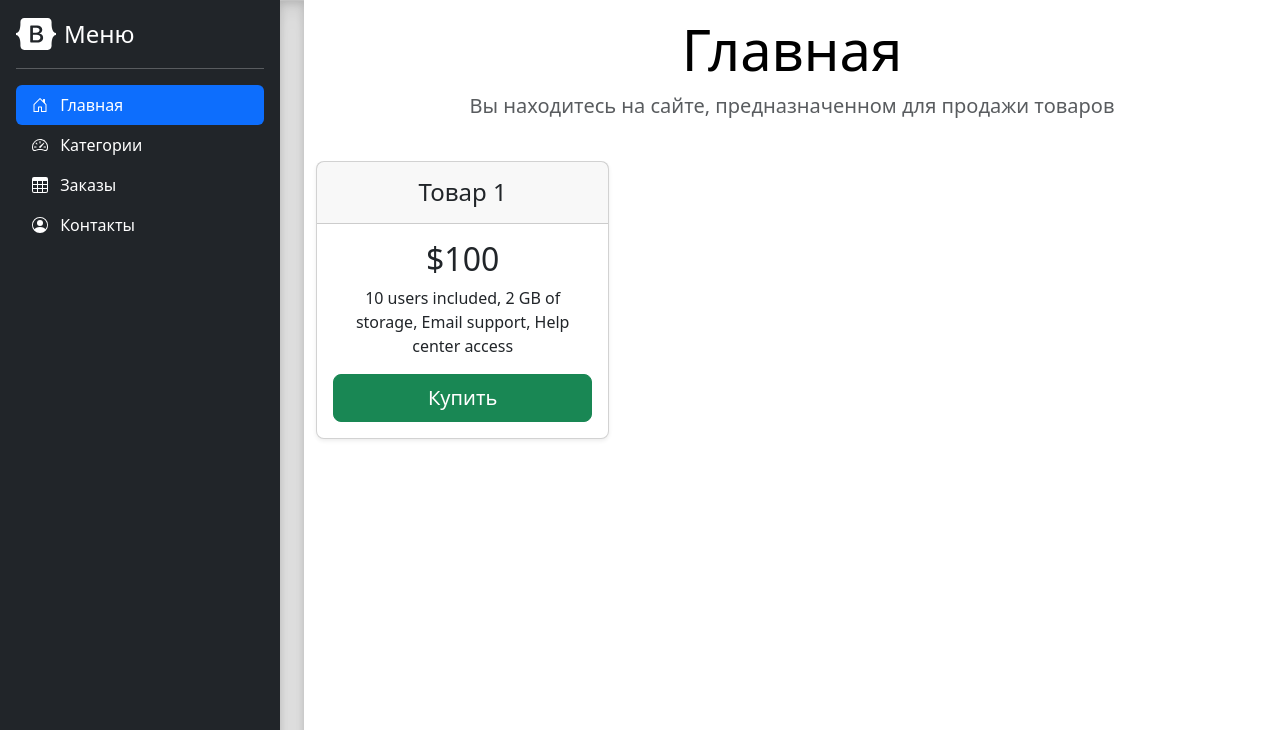
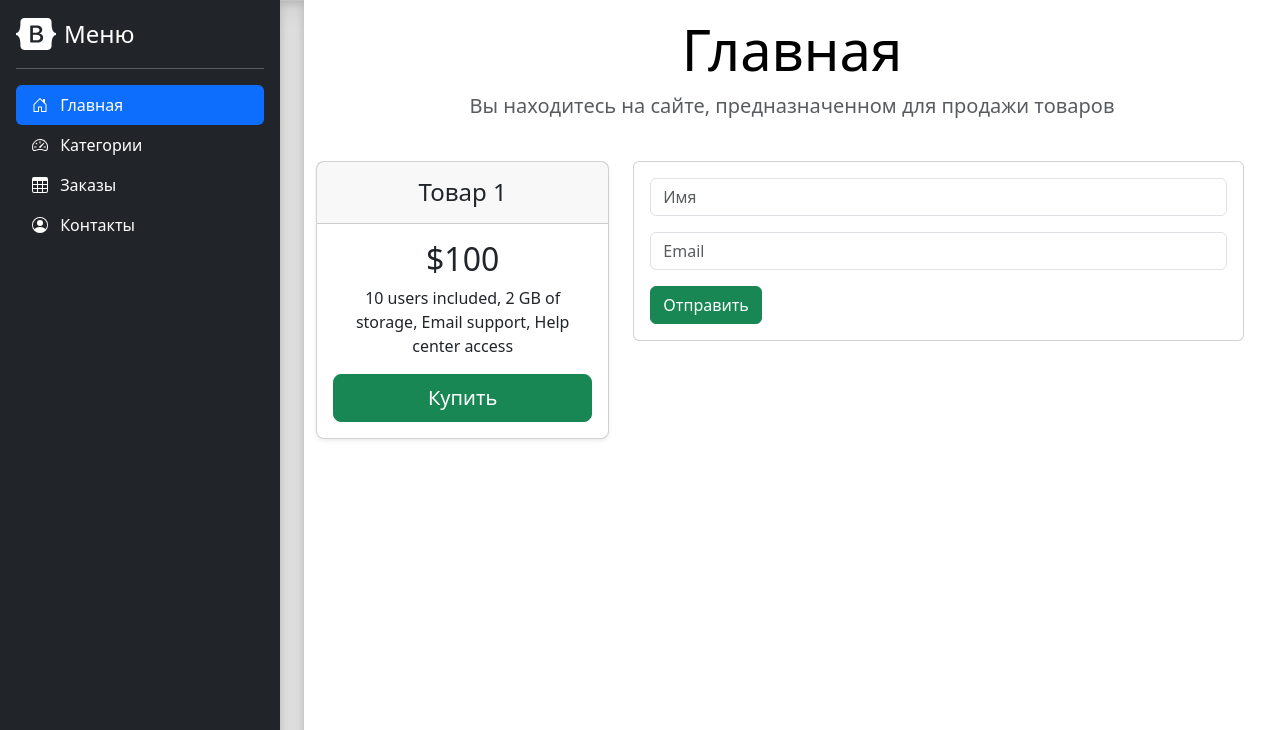
Before and after one commit to Lemur3547/lesson_19.1, a plain HTML site: page index.html in a window 1280 px wide. Shown: the top 730 px of the page. Drawn offline with nearby package versions, Linux system fonts and the light colour scheme.

Commit message:
Добавлена форма

```diff
--- a/index.html
+++ b/index.html
@@ -267,8 +267,8 @@
         </header>
 
         <main class="row">
-            <div class="row text-center">
-                <div class="col-4">
+            <div class="row">
+                <div class="col-4 text-center">
                     <div class="card mb-4 rounded-3 shadow-sm">
                         <div class="card-header py-3">
                             <h4 class="my-0 fw-normal">Товар 1</h4>
@@ -282,6 +282,22 @@
                                 Help center access
                             </p>
                             <button type="button" class="w-100 btn btn-lg btn-success">Купить</button>
+                        </div>
+                    </div>
+                </div>
+                <div class="col-8">
+                    <div class="card">
+                        <div class="card-body">
+                            <form>
+                                <div class="mb-3">
+                                    <input type="text" class="form-control" id="exampleInputEmail1"
+                                           aria-describedby="emailHelp" placeholder="Имя">
+                                </div>
+                                <div class="mb-3">
+                                    <input type="password" class="form-control" id="exampleInputPassword1" placeholder="Email">
+                                </div>
+                                <button type="submit" class="btn btn-success">Отправить</button>
+                            </form>
                         </div>
                     </div>
                 </div>
```
